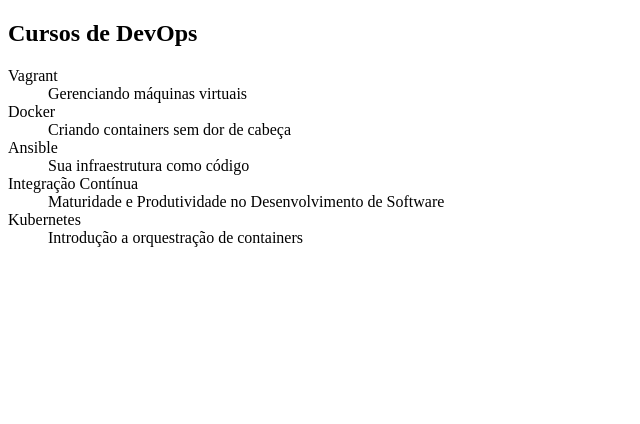
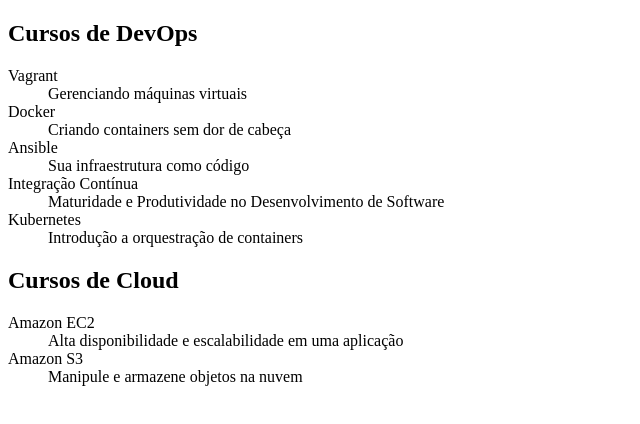
Before and after one commit to SZtti/alura-git, a plain HTML site: page index.html in a window 1280 px wide. Shown: the whole page, without its empty margins (0-640 px from the left). Drawn offline with Linux system fonts and the light colour scheme.

Commit message:
Cursos de EC2 e S3 adicionados

```diff
--- a/index.html
+++ b/index.html
@@ -23,5 +23,13 @@
         <dt>Kubernetes</dt>
         <dd>Introdução a orquestração de containers</dd>
     </dl>
+
+    <h2>Cursos de Cloud</h2>
+    <dl>
+        <dt>Amazon EC2</dt>
+        <dd>Alta disponibilidade e escalabilidade em uma aplicação</dd>
+        <dt>Amazon S3</dt>
+        <dd>Manipule e armazene objetos na nuvem</dd>
+    </dl>
 </body>
 </html>
```
